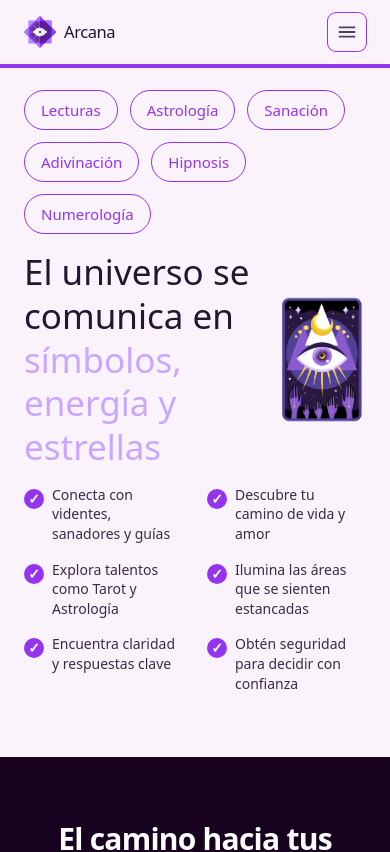
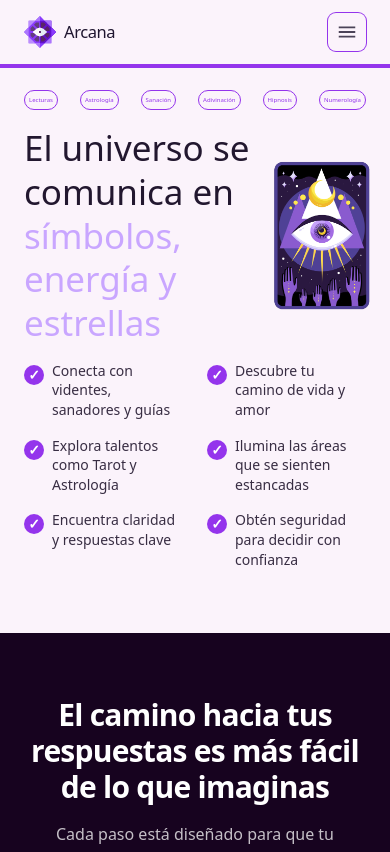
Before and after one commit to arcana302-art/arcana-v2, a Next.js app: page / in a window 390 px wide. Shown: the top 852 px of the page. Built offline with nearby package versions, Linux system fonts and the light colour scheme.

Commit message:
Update Hero.tsx

```diff
--- a/app/components/Hero.tsx
+++ b/app/components/Hero.tsx
@@ -40,7 +40,7 @@ export default function Hero() {
         {/* TALENTS */}
         <nav
           aria-label="Talentos"
-          className="flex flex-wrap gap-3 sm:gap-3.5 mb-3 sm:mb-4 talents-row"
+          className="flex flex-wrap gap-2 mb-3 sm:mb-4 talents-row"
         >
           {talents.map((t) => (
             <Link
@@ -52,10 +52,10 @@ export default function Hero() {
                 ['--chip-bg' as any]: 'transparent',
                 ['--chip-bg-hover' as any]: 'rgba(148,52,236,0.06)',
                 color: BTN_PURPLE,
-                height: '40px', // Desktop
-                fontSize: '15px', // Desktop
-                paddingLeft: '16px',
-                paddingRight: '16px',
+                height: 20, // Mobile reducido
+                fontSize: 6, // Mobile reducido
+                paddingLeft: 4,
+                paddingRight: 4,
               } as React.CSSProperties}
             >
               {t.label}
@@ -81,7 +81,7 @@ export default function Hero() {
                   width={560}
                   height={790}
                   priority
-                  className="h-auto w-full"
+                  className="h-auto w-full scale-[1.2]" // 20% más grande
                 />
               </div>
             </div>
@@ -156,14 +156,7 @@ export default function Hero() {
 
         /* MOBILE */
         @media (max-width: 639px) {
-          .talents-row { margin-bottom: 16px; }
-          .talents-row a {
-            font-size: 8px !important;
-            font-family: sans-serif;
-            height: 22px;
-            padding-left: 6px;
-            padding-right: 6px;
-          }
+          .talents-row { margin-bottom: 16px; justify-content: space-between; flex-wrap: wrap; }
           .hero-title-1 { font-size: 35px; font-weight: normal; }
           .hero-card-mobile img { width: 100% !important; height: auto; }
           .bullets-grid { grid-template-columns: repeat(2, minmax(0, 1fr)); gap-x: 12px; gap-y: 16px; margin-bottom: 16px; }
```
